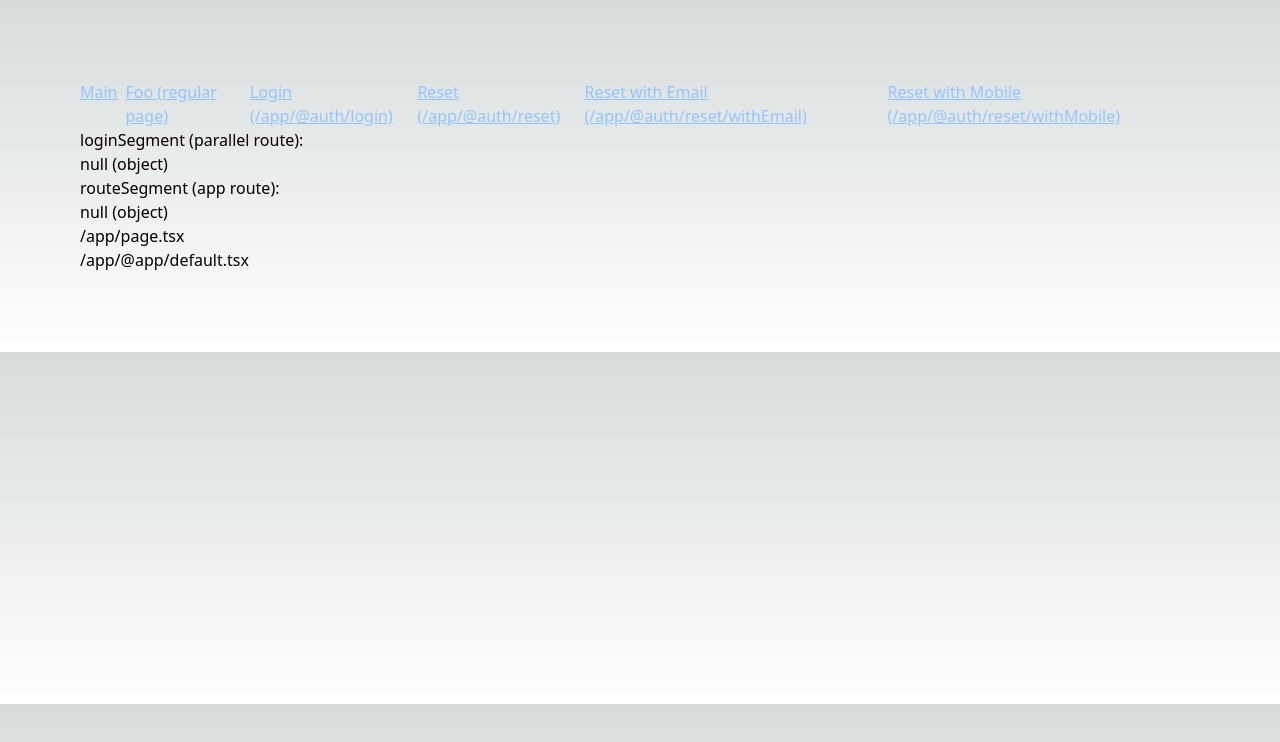
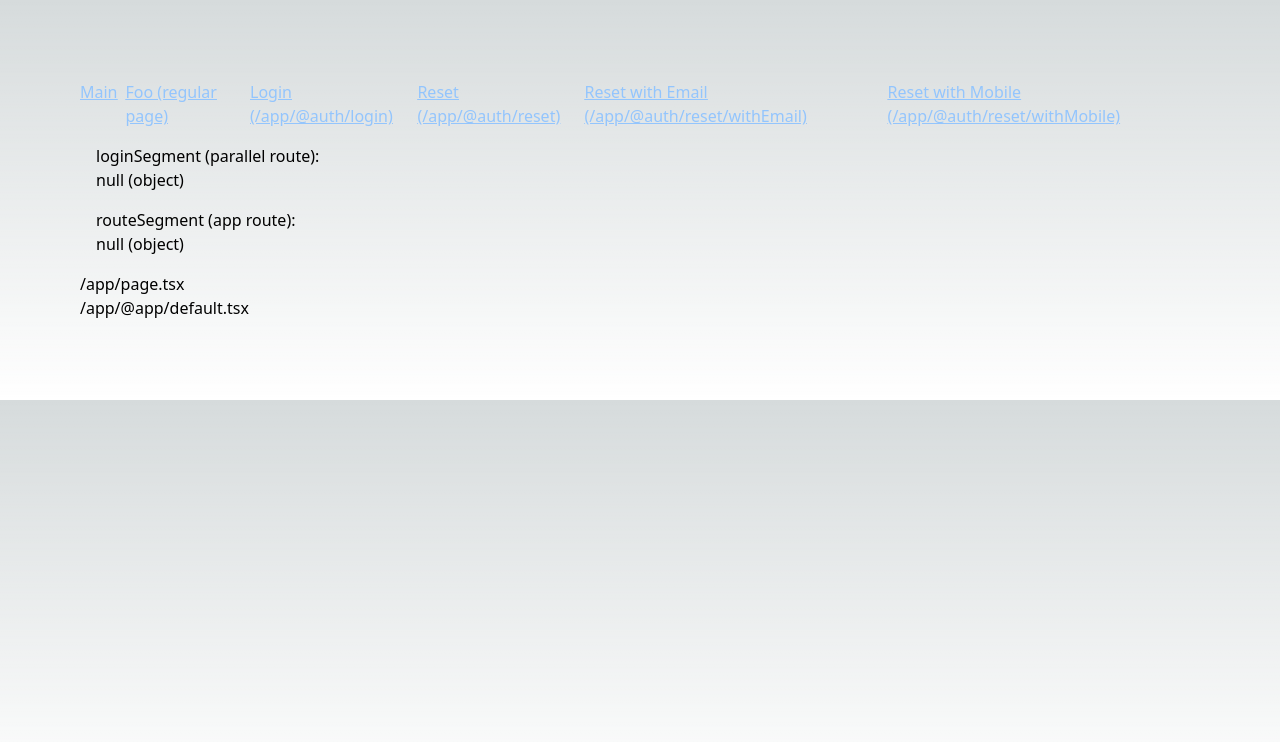
Before and after one commit to williamli/NEXT-2173-nextjs-useSelectedLayoutSegment-for-parallel-routes, a Next.js app: page / in a window 1280 px wide. Shown: the top 742 px of the page. Built offline with nearby package versions, Linux system fonts and the light colour scheme.

Commit message:
added basic styling

```diff
--- a/app/layout.tsx
+++ b/app/layout.tsx
@@ -41,11 +41,11 @@ export default function RootLayout({
               Reset with Mobile (/app/@auth/reset/withMobile)
             </Link>
           </nav>
-          <div>
+          <div className="m-4">
             loginSegment (parallel route):{' '}
             <div id="loginSegment">{loginSegmentOutput}</div>
           </div>
-          <div>
+          <div className="m-4">
             routeSegment (app route):{' '}
             <div id="routeSegment">{routeSegmentOutput}</div>
           </div>
```
